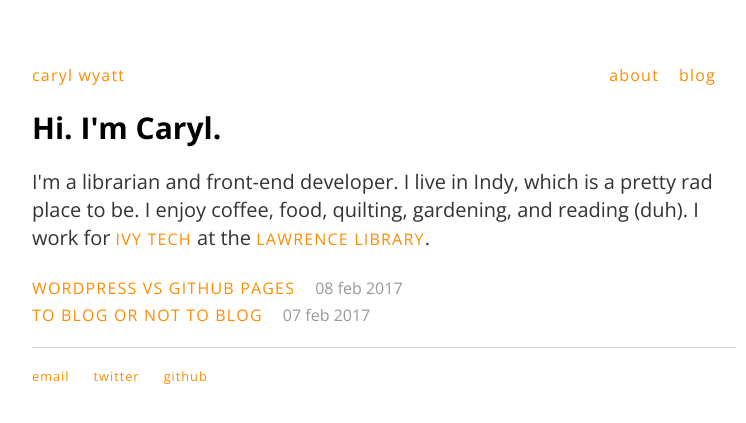
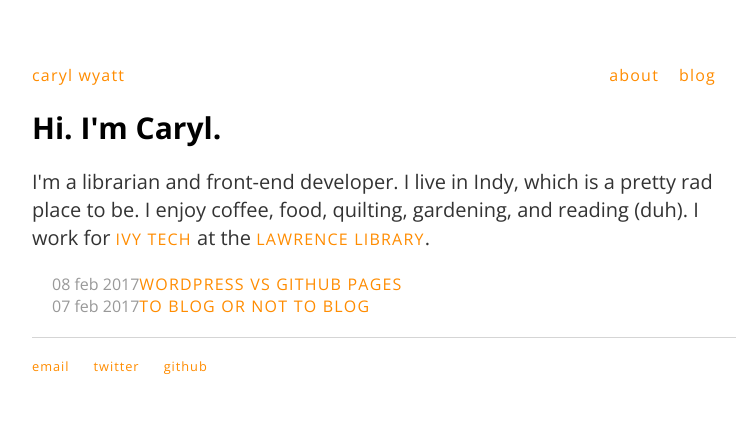
Before and after one commit to carylwyatt/carylwyatt.github.io, a Jekyll site: the page built from index.html, in a window 1280 px wide. Shown: the top 423 px of the page, without its empty margins (256-1002 px from the left). Built offline with Jekyll 4.4.1, drawn with Linux system fonts in a browser that asks for light colours.

Commit message:
Update style.css
added flexbox to five-posts list

```diff
--- a/css/style.css
+++ b/css/style.css
@@ -60,6 +60,14 @@ footer {
 ul.five-posts {
     list-style:none;
     padding-left:0;
+    display: flex;
+    flex-direction: column;
+}
+
+ul.five-posts li {
+    display: flex;
+    flex-direction: row-reverse;
+    justify-content: flex-end;
 }
 
 .posts__date {
```
